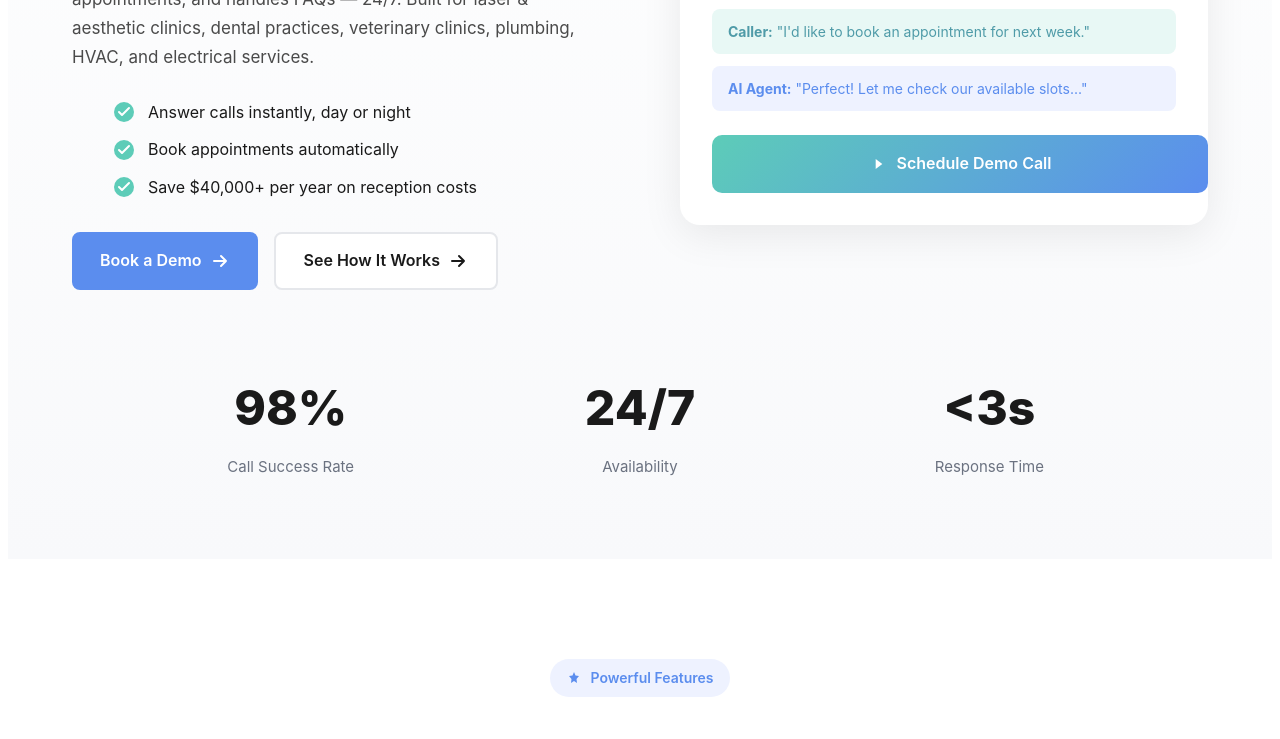
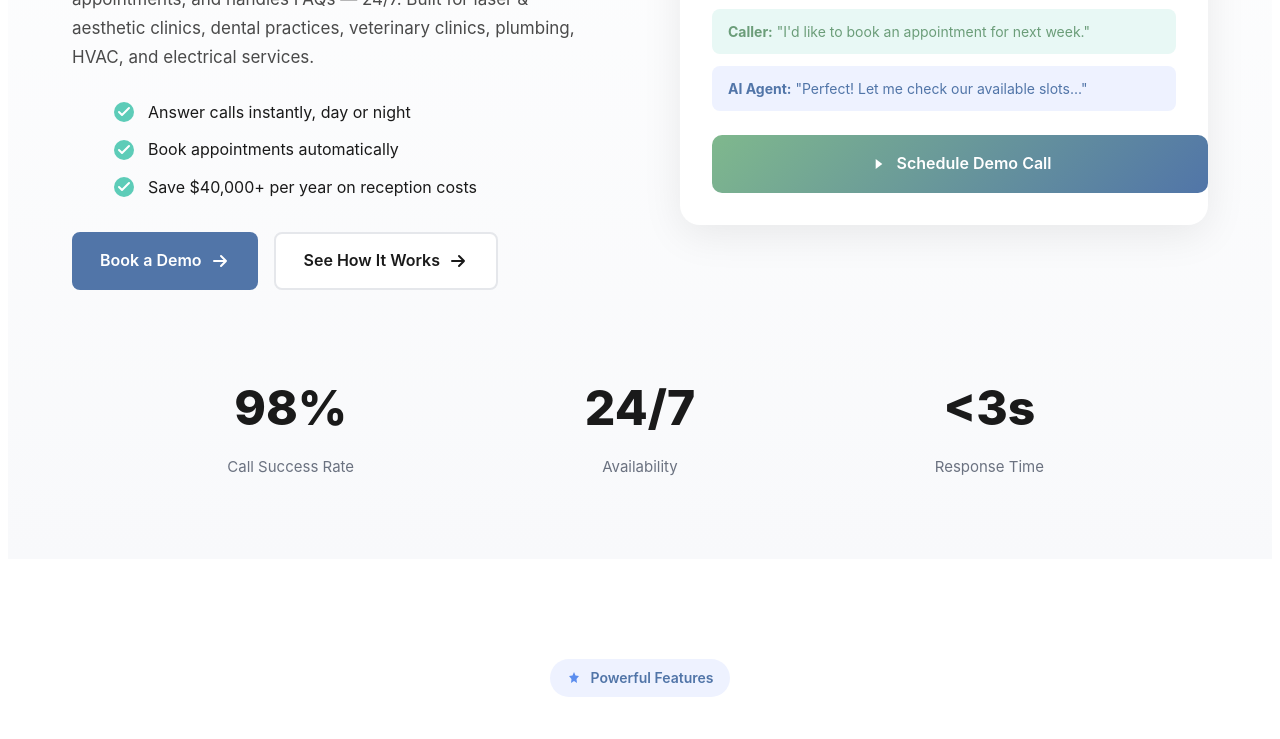
Before and after one commit to farnooshfathi/eleva8flow, a website built with Vite: page index.html in a window 1280 px wide. Shown: the part 481-1220 px from the top of the page. Built offline with nearby package versions, Linux system fonts and the light colour scheme; a script that the page names is missing.

Commit message:
Updated style.css

```diff
--- a/style.css
+++ b/style.css
@@ -3,11 +3,11 @@ html {
 }
 
 :root {
-  --teal-primary: #5DCCB8;
-  --teal-dark: #4F9BA8;
-  --blue-primary: #5B8DEE;
-  --blue-dark: #3E5DAA;
-  --dark-blue: #2D3E7C;
+  --teal-primary: #7FB88D;
+  --teal-dark: #6B9D79;
+  --blue-primary: #5175A8;
+  --blue-dark: #2B3F5C;
+  --dark-blue: #1B2942;
   --text-dark: #1a1a1a;
   --text-medium: #4a4a4a;
   --text-light: #6b7280;
```
